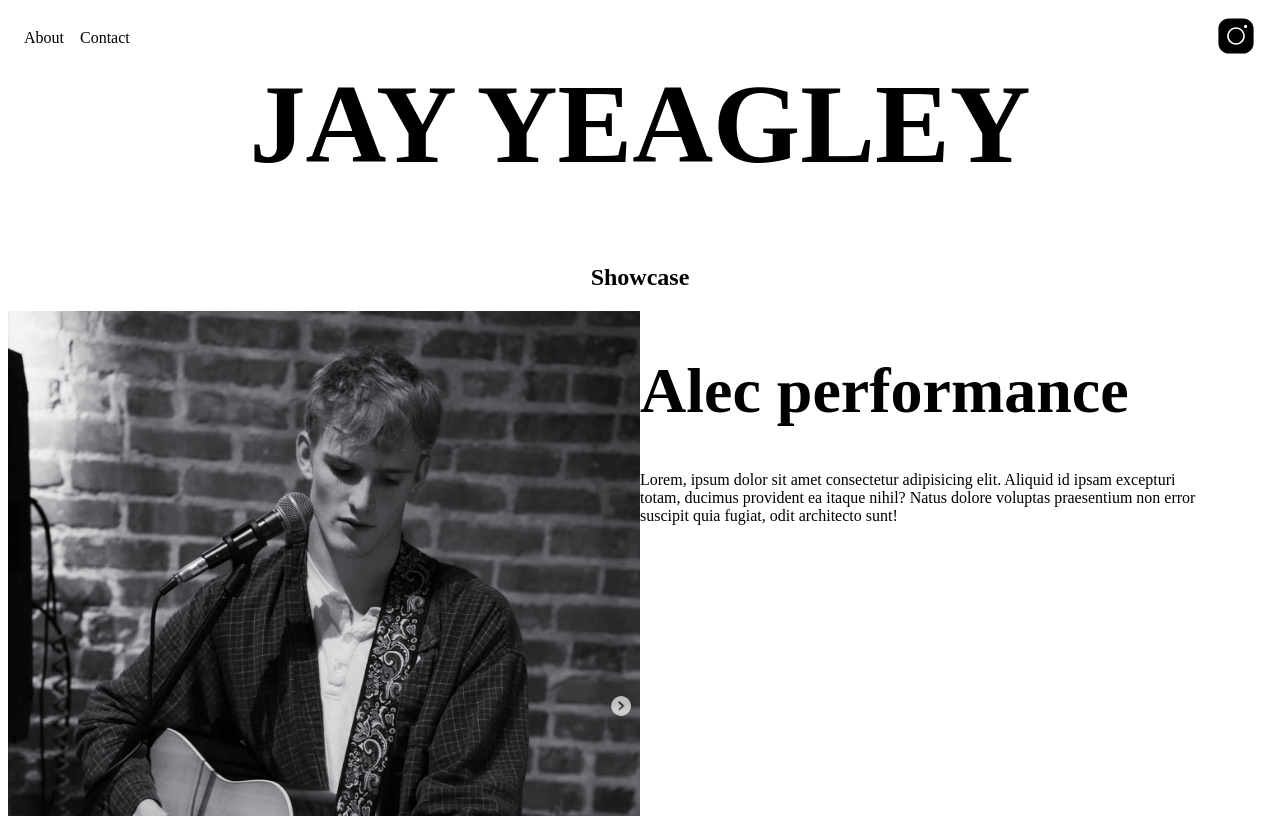
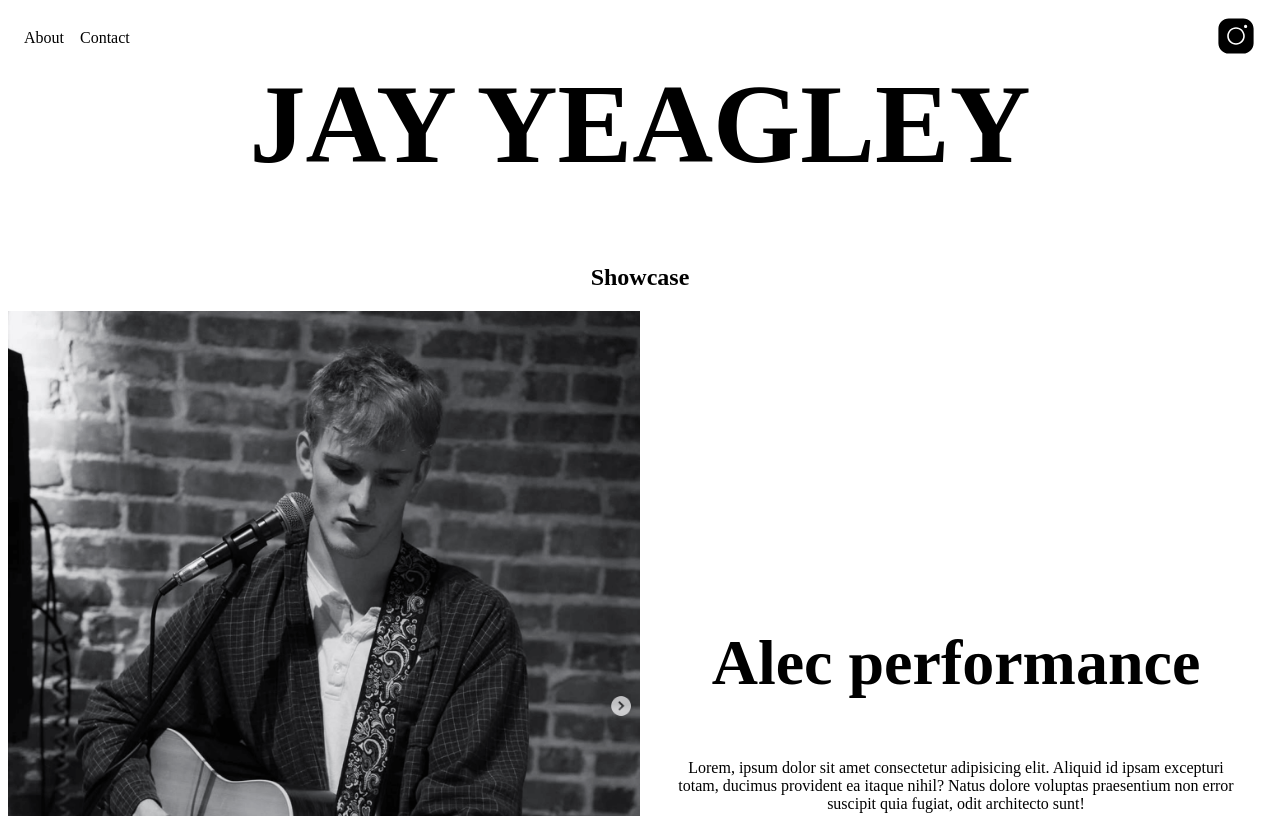
Before and after one commit to byeagley/jaytookthesephotos, a plain HTML site: page index.html in a window 1280 px wide. Shown: the top 816 px of the page. Drawn offline with Linux system fonts and the light colour scheme; a web font is replaced by a local one.

Commit message:
handle landscape orientation

```diff
--- a/index.html
+++ b/index.html
@@ -56,14 +56,15 @@
     <h1 class="name">JAY YEAGLEY</h1>
 
     <h2 class="showcase-header">Showcase</h2>
+    <div class="showcase">
       <div class="card-container">
         <div class="card-wrapper">
           <img src="images/alec-cover.png" width="1536" height="1920" />
           <div class="description">
             <h1 class="shoot-title">Alec performance</h1>
             <p class="shoot-description">
-            Lorem, ipsum dolor sit amet consectetur adipisicing elit. Aliquid id
-            ipsam excepturi totam, ducimus provident ea itaque nihil? Natus
+              Lorem, ipsum dolor sit amet consectetur adipisicing elit. Aliquid
+              id ipsam excepturi totam, ducimus provident ea itaque nihil? Natus
               dolore voluptas praesentium non error suscipit quia fugiat, odit
               architecto sunt!
             </p>
@@ -76,10 +77,10 @@
           <div class="description">
             <h1 class="shoot-title">Fischer sledding</h1>
             <p class="shoot-description">
-            Lorem ipsum dolor, sit amet consectetur adipisicing elit. Obcaecati,
-            voluptates! Sint ea nam doloremque distinctio, ex labore aut maxime
-            eius ab, dolores dolore nisi vitae? Necessitatibus assumenda maxime
-            veritatis at?
+              Lorem ipsum dolor, sit amet consectetur adipisicing elit.
+              Obcaecati, voluptates! Sint ea nam doloremque distinctio, ex
+              labore aut maxime eius ab, dolores dolore nisi vitae?
+              Necessitatibus assumenda maxime veritatis at?
             </p>
           </div>
         </div>
@@ -92,8 +93,8 @@
             <p class="shoot-description">
               Lorem ipsum dolor, sit amet consectetur adipisicing elit. Delectus
               doloremque dignissimos cum dolor laboriosam atque placeat debitis,
-            repudiandae, vero magni at! Neque non atque obcaecati rerum tempora
-            illum quas nihil.
+              repudiandae, vero magni at! Neque non atque obcaecati rerum
+              tempora illum quas nihil.
             </p>
           </div>
         </div>
@@ -104,10 +105,10 @@
           <div class="description">
             <h1 class="shoot-title">Hanukkah</h1>
             <p class="shoot-description">
-            Lorem ipsum dolor sit, amet consectetur adipisicing elit. Recusandae
-            illo animi voluptatem officiis, voluptas voluptatibus repellendus
-            consequatur a quaerat dignissimos minima explicabo pariatur?
-            Provident molestias hic at aspernatur suscipit laborum.
+              Lorem ipsum dolor sit, amet consectetur adipisicing elit.
+              Recusandae illo animi voluptatem officiis, voluptas voluptatibus
+              repellendus consequatur a quaerat dignissimos minima explicabo
+              pariatur? Provident molestias hic at aspernatur suscipit laborum.
             </p>
           </div>
         </div>
@@ -120,8 +121,8 @@
             <p class="shoot-description">
               Lorem, ipsum dolor sit amet consectetur adipisicing elit. Unde
               itaque pariatur eius voluptatem cum, excepturi totam dolore.
-            Repudiandae, nemo. Illo nam numquam provident est labore ipsum minus
-            incidunt et! Officiis?
+              Repudiandae, nemo. Illo nam numquam provident est labore ipsum
+              minus incidunt et! Officiis?
             </p>
           </div>
         </div>
@@ -132,10 +133,10 @@
           <div class="description">
             <h1 class="shoot-title">Hoodie</h1>
             <p class="shoot-description">
-            Lorem, ipsum dolor sit amet consectetur adipisicing elit. Similique
-            numquam expedita animi facilis deleniti aliquid temporibus! Nobis,
-            labore. Aut tempore quod tempora eaque corrupti, voluptatum vero
-            explicabo temporibus doloribus neque.
+              Lorem, ipsum dolor sit amet consectetur adipisicing elit.
+              Similique numquam expedita animi facilis deleniti aliquid
+              temporibus! Nobis, labore. Aut tempore quod tempora eaque
+              corrupti, voluptatum vero explicabo temporibus doloribus neque.
             </p>
           </div>
         </div>
@@ -154,6 +155,7 @@
           </div>
         </div>
       </div>
+    </div>
     <footer></footer>
   </body>
 </html>
--- a/styles.css
+++ b/styles.css
@@ -89,6 +89,12 @@ li {
   gap: 0.25em;
 }
 
+.showcase {
+  display: flex;
+  flex-direction: column;
+  gap: 4em;
+}
+
 .card-container {
   container: card / inline-size;
 }
@@ -105,9 +111,22 @@ li {
 
 .card-wrapper h1 {
   font-size: clamp(1.5rem, 7cqi, 4rem);
+  text-align: center;
 }
 
-@container (max-width: 1000px) {
+.description {
+  margin: 1em;
+  display: flex;
+  flex-direction: column;
+  align-items: center;
+  justify-content: center;
+
+  p {
+    text-align: center;
+  }
+}
+
+@media (max-width: 1000px) and (orientation: portrait) {
   .card-wrapper {
     display: flex;
     position: relative;
@@ -119,7 +138,6 @@ li {
       left: 50%;
       top: 50%;
       transform: translate(-50%, -50%);
-      text-align: center;
     }
 
     img {
```
Lines whose indentation alone changed are shown as unchanged.
